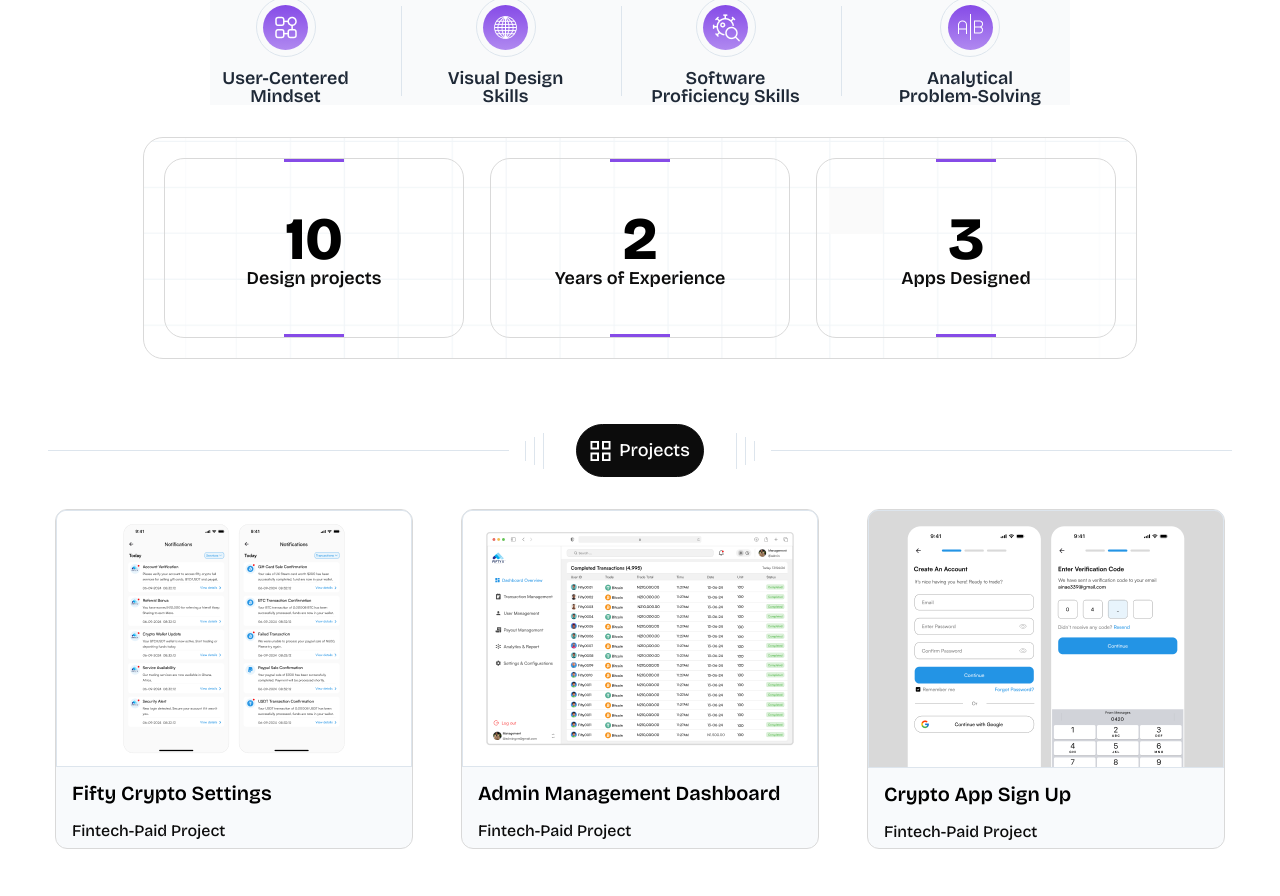
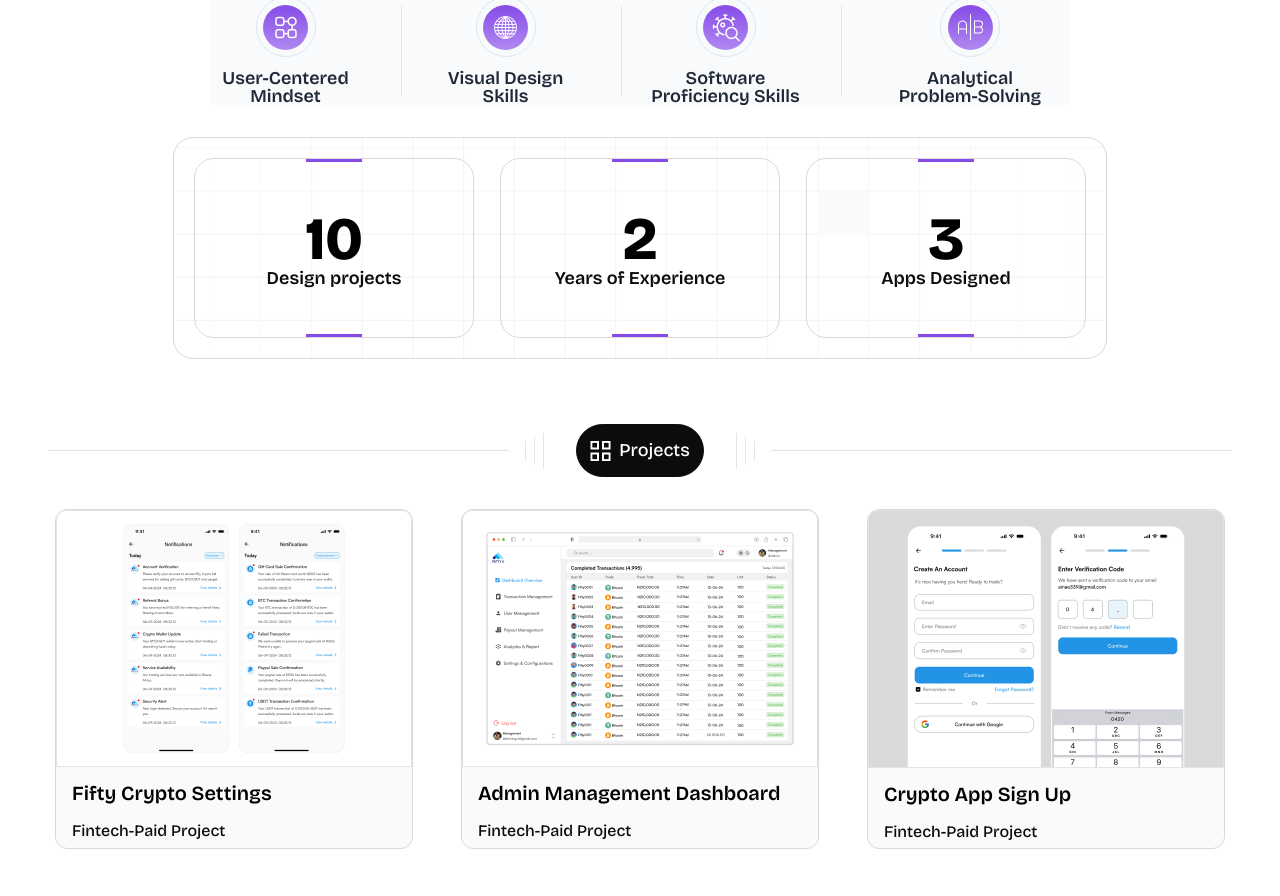
Before and after one commit to CinnamonfirJ/Emmanuelaina, a React (Vite) app: page / in a window 1280 px wide. Shown: the part 1121-2017 px from the top of the page. Built offline with nearby package versions, Linux system fonts and the light colour scheme.

Commit message:
final commit

```diff
--- a/src/section/About.jsx
+++ b/src/section/About.jsx
@@ -147,9 +147,9 @@ const About = () => {
             <line x1='176.5' y1='159' x2='176.5' y2='249' stroke='#DDE5ED' />
             <line
               x1='4.37114e-08'
-              y1='132.5'
+              y1='127'
               x2='354'
-              y2='132.5'
+              y2='127'
               stroke='#DDE5ED'
             />
           </svg>
@@ -158,7 +158,7 @@ const About = () => {
 
       {/* Experience */}
       <div
-        className={`grid grid-cols-3 max-md:grid-cols-1 gap-[26px] rounded-[20px] border p-[20px] max-md:p-[40px] border-grayBorder bg-cover bg-center`}
+        className={`grid grid-cols-3 max-md:grid-cols-1 gap-[26px] rounded-[20px] border p-[20px] max-md:p-[38px] border-grayBorder bg-cover bg-center`}
         style={{ backgroundImage: `url(${bg})` }}
         data-aos='fade-up'
         data-aos-delay='800'
@@ -168,7 +168,7 @@ const About = () => {
             key={i}
             className='flex flex-col justify-center items-center gap-[26px]'
           >
-            <div className='flex flex-col justify-center items-center rounded-[20px] border custom-border border-grayBorder w-[300px] h-[180px]'>
+            <div className='flex flex-col justify-center items-center rounded-[20px] border custom-border border-grayBorder w-[280px] h-[180px]'>
               <div className='flex justify-center items-center rounded-full font-black text-6xl'>
                 {startCount && (
                   <CountUp
```
